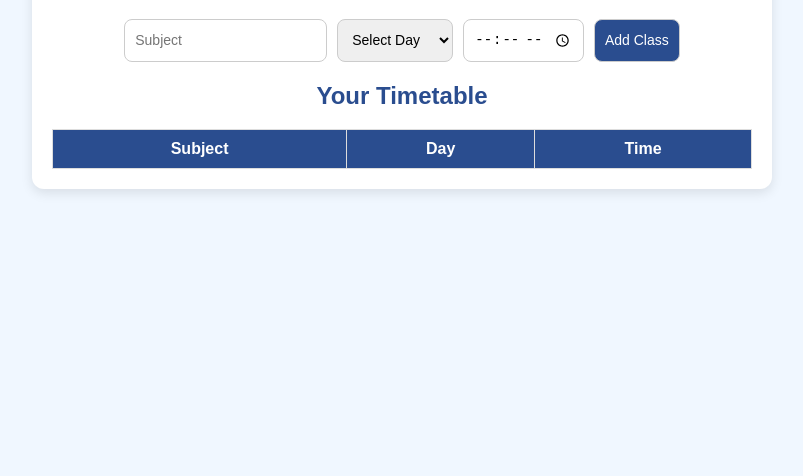
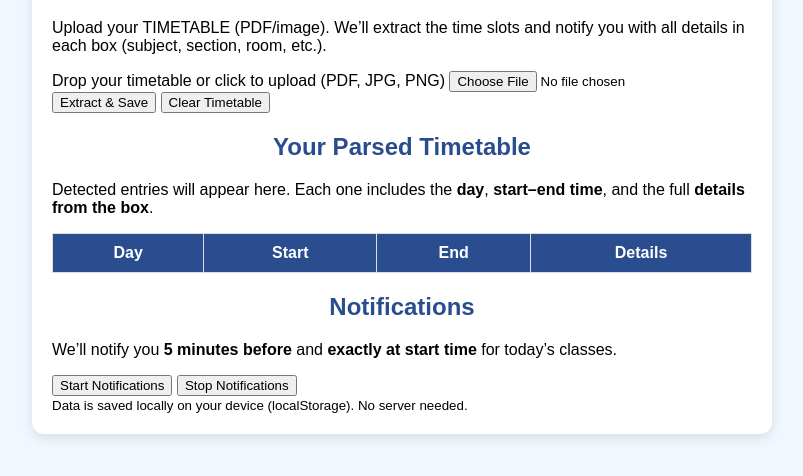
Before and after one commit to Deepika-bethi/smart-timetable-reminder, a plain HTML site: page index.html in a window 1280 px wide. Shown: the part 122-598 px from the top of the page, without its empty margins (238-1041 px from the left). Drawn offline with Linux system fonts and the light colour scheme; a script that the page names is missing.

Commit message:
feat: add PDF/image timetable OCR + parser and auto notifications (includes subject/section/room)

```diff
--- a/index.html
+++ b/index.html
@@ -1,45 +1,62 @@
 <!DOCTYPE html>
 <html lang="en">
 <head>
-  <meta charset="UTF-8">
-  <meta name="viewport" content="width=device-width, initial-scale=1.0">
+  <meta charset="UTF-8" />
+  <meta name="viewport" content="width=device-width, initial-scale=1.0"/>
   <title>Smart Timetable Reminder</title>
-  <link rel="stylesheet" href="style.css">
+  <link rel="stylesheet" href="style.css"/>
+  <!-- PDF.js (for text-based PDFs) -->
+  <script src="https://cdnjs.cloudflare.com/ajax/libs/pdf.js/4.5.136/pdf.min.js" defer></script>
+  <!-- Tesseract.js (fallback OCR for image PDFs/images) -->
+  <script src="https://cdn.jsdelivr.net/npm/tesseract.js@5/dist/tesseract.min.js" defer></script>
 </head>
 <body>
   <div class="container">
     <h1>📅 Smart Timetable Reminder</h1>
+    <p class="subtitle">Upload your TIMETABLE (PDF/image). We’ll extract the time slots and notify you with all details in each box (subject, section, room, etc.).</p>
 
-    <!-- Timetable Input Form -->
-    <form id="timetable-form">
-      <input type="text" id="subject" placeholder="Subject" required>
-      <select id="day" required>
-        <option value="">Select Day</option>
-        <option>Monday</option>
-        <option>Tuesday</option>
-        <option>Wednesday</option>
-        <option>Thursday</option>
-        <option>Friday</option>
-        <option>Saturday</option>
-      </select>
-      <input type="time" id="time" required>
-      <button type="submit">Add Class</button>
-    </form>
+    <div class="card">
+      <label class="upload-label" for="fileInput">Drop your timetable or click to upload (PDF, JPG, PNG)</label>
+      <input id="fileInput" type="file" accept=".pdf,.png,.jpg,.jpeg" />
+      <div id="fileInfo" class="muted"></div>
+      <div id="previewArea"></div>
+      <div class="actions">
+        <button id="parseBtn" class="primary">Extract & Save</button>
+        <button id="clearBtn" class="ghost">Clear Timetable</button>
+      </div>
+    </div>
 
-    <!-- Timetable Display -->
-    <h2>Your Timetable</h2>
+    <div class="card">
+      <h2>Your Parsed Timetable</h2>
+      <p class="muted">Detected entries will appear here. Each one includes the <b>day</b>, <b>start–end time</b>, and the full <b>details from the box</b>.</p>
       <table id="timetable">
         <thead>
           <tr>
-          <th>Subject</th>
             <th>Day</th>
-          <th>Time</th>
+            <th>Start</th>
+            <th>End</th>
+            <th>Details</th>
           </tr>
         </thead>
         <tbody></tbody>
       </table>
     </div>
 
+    <div class="card">
+      <h2>Notifications</h2>
+      <p class="muted">We’ll notify you <b>5 minutes before</b> and <b>exactly at start time</b> for today’s classes.</p>
+      <div class="actions">
+        <button id="startNotif" class="primary">Start Notifications</button>
+        <button id="stopNotif" class="danger">Stop Notifications</button>
+      </div>
+      <div id="notifStatus" class="muted"></div>
+    </div>
+
+    <footer>
+      <small>Data is saved locally on your device (localStorage). No server needed.</small>
+    </footer>
+  </div>
+
   <script src="script.js"></script>
 </body>
 </html>
```
Lines whose indentation alone changed are shown as unchanged.
